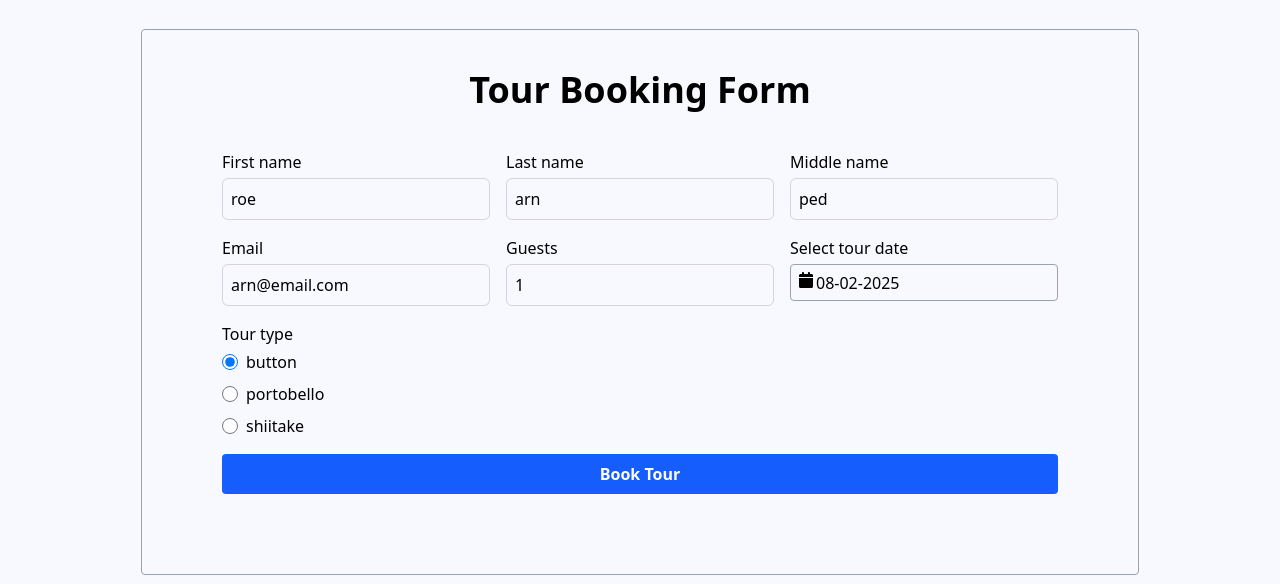
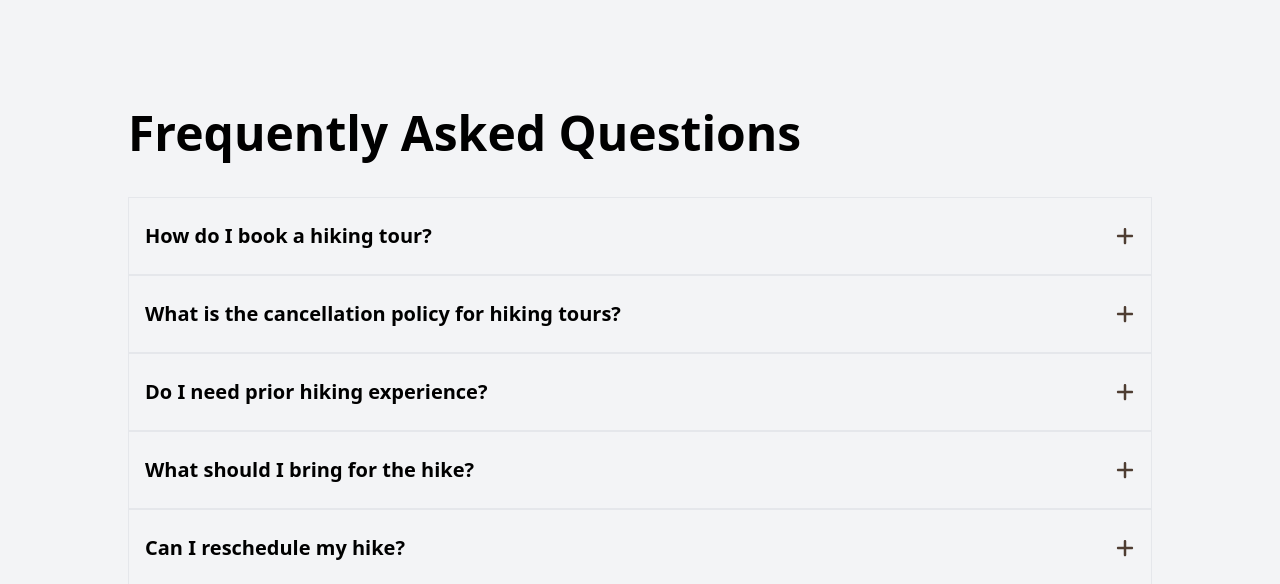
Before and after one commit to roebienbien/kabutehan, a React (Vite) app: page / in a window 1280 px wide. Shown: the part 748-1332 px from the top of the page. Built offline with nearby package versions, Linux system fonts and the light colour scheme.

Commit message:
feat: add priceplan

```diff
--- a/src/components/Navbar.tsx
+++ b/src/components/Navbar.tsx
@@ -7,7 +7,7 @@ import HamburgerMenu from './ui/HamburgerMenu';
 const NavLinks = [
   {
     name: 'Home',
-    url: 'home',
+    url: '/',
   },
   {
     name: 'About',
@@ -35,7 +35,9 @@ const Navbar = () => {
       <div className="mx-auto flex h-14 max-w-[90%] items-center justify-between px-4 text-xl">
         <div className="flex items-center gap-x-12">
           {/* Logo */}
-          <span className="text-2xl font-extrabold">Kabutehan</span>
+          <Link to="/" className="text-2xl font-extrabold">
+            Kabutehan
+          </Link>
 
           {/* Desktop Links */}
           <div className="hidden items-center gap-x-10 text-lg font-medium lg:flex">
--- a/src/components/forms/BookingForm.tsx
+++ b/src/components/forms/BookingForm.tsx
@@ -8,19 +8,36 @@ import {
 } from '../../schema/booking-schema';
 import DatePickerField from './DatePickerField';
 import RadioForm from '../ui/RadioForm';
+import { useState } from 'react';
+import { pricePlans } from '../../pages/homepage/PricePlan';
 
-const options = [
+// const options = [
+//   {
+//     value: 'button',
+//     label: 'button',
+//   },
+//   {
+//     value: 'portobello',
+//     label: 'portobello',
+//   },
+//   {
+//     value: 'shiitake',
+//     label: 'shiitake',
+//   },
+// ];
+
+const steps = [
   {
-    value: 'button',
-    label: 'button',
+    id: 1,
+    title: 'Personal Info',
   },
   {
-    value: 'portobello',
-    label: 'portobello',
+    id: 2,
+    title: 'Tour Details',
   },
   {
-    value: 'shiitake',
-    label: 'shiitake',
+    id: 3,
+    title: 'Payment Confirmation',
   },
 ];
 
@@ -35,17 +52,69 @@ export default function BookingForm() {
     defaultValues: defaultTourValues,
   });
 
+  const [currentStep, setCurrentStep] = useState(1);
+  const [selectedPlan, setSelectedPlan] = useState(pricePlans[1]);
+
   const onSubmit = (data: TourFormData) => {
+    if (currentStep < steps.length) {
+      // if (currentStep < 3) {
+      nextStep();
+      return;
+    }
     alert(JSON.stringify(data));
   };
 
+  const nextStep = () => setCurrentStep((prev) => prev + 1);
+  const prevStep = () => setCurrentStep((prev) => prev - 1);
+
   return (
     <div className="rounded border border-gray-400 p-10">
-      <div className="text-center text-4xl font-bold">Tour Booking Form</div>
+      <div className="mb-4 text-center text-4xl font-bold">
+        Tour Booking Form
+      </div>
+      {/*Stepper*/}
+      <div className="mb-8 flex items-center justify-center gap-x-14">
+        {steps.map((step) => (
+          <div key={step.id} className="flex items-center">
+            {/* Circle */}
+            <div
+              className={`flex h-10 w-10 items-center justify-center rounded-full border-2 ${
+                currentStep === step.id
+                  ? 'border-primary bg-primary text-white'
+                  : currentStep > step.id
+                    ? 'border-secondary bg-secondary text-white'
+                    : 'border-gray-300 text-gray-500'
+              }`}
+            >
+              {step.id}
+            </div>
+
+            {/* Title */}
+            <span
+              className={`ml-2 text-lg font-medium ${
+                currentStep >= step.id ? 'text-primary' : 'text-gray-400'
+              }`}
+            >
+              {step.title}
+            </span>
+          </div>
+        ))}
+      </div>
+
       <form
         onSubmit={handleSubmit(onSubmit)}
-        className="grid grid-cols-3 space-y-4 gap-x-4 p-10"
+        // onKeyDown={(e) => {
+        //   if (e.key === 'Enter' && step < 3) {
+        //     e.preventDefault();
+        //   }
+        // }}
+        className="relative h-[400px] w-[800px] px-10 py-4"
       >
+        <div className="flex-1">
+          {currentStep === 1 && (
+            <div className="h-[300px]">
+              {/* <div className="mb-2 text-2xl font-bold">Step 1: User Info</div> */}
+              <div className="grid grid-cols-3 gap-4">
                 <Input<TourFormData>
                   name="firstName"
                   label="First name"
@@ -74,47 +143,96 @@ export default function BookingForm() {
                   register={register}
                   error={errors.email}
                 />
-        {/* <div className="block"> */}
-        {/*   <label htmlFor="tourType">Tour type</label> */}
-        {/*   <select */}
-        {/*     {...register('tourType')} */}
-        {/*     className="mt-1 block w-full rounded-md border border-gray-300 bg-white p-2" */}
-        {/*   > */}
-        {/*     <option value="button">Button</option> */}
-        {/*     <option value="shiitake">Shiitake</option> */}
-        {/*     <option value="portobello">Portobello</option> */}
-        {/*   </select> */}
+              </div>
+            </div>
+          )}
+          {currentStep === 2 && (
+            <div>
+              {/* <div className="mb-2 text-2xl font-bold">Step 2: Tour Info</div> */}
+              <div className="grid grid-cols-2 gap-x-4">
+                {/* <div> */}
+                {/*   <RadioForm<TourFormData> */}
+                {/*     name="tourType" */}
+                {/*     control={control} */}
+                {/*     options={options} */}
+                {/*     label="Tour type" */}
+                {/*     error={errors.tourType} */}
+                {/*   /> */}
                 {/* </div> */}
-        <Input<TourFormData>
-          name="guests"
-          label="Guests"
-          placeholder="Enter guest"
-          type="number"
-          register={register}
-          error={errors.guests}
-        />
+                <div className="col-span-full flex flex-col gap-y-4">
+                  {/* <div className="flex w-fit overflow-clip rounded-lg border"> */}
+                  <div className="flex w-fit">
+                    {/* <div className="flex"> */}
+                    {pricePlans.map((plan, index) => (
+                      <button
+                        type="button"
+                        key={plan.id}
+                        onClick={() => setSelectedPlan(plan)}
+                        className={`cursor-pointer border border-gray-400 px-8 py-4 font-semibold transition ${selectedPlan.id === plan.id ? 'bg-primary border-primary text-white' : 'text-gray border-gray-400 bg-white'} ${index === 0 ? 'rounded-l-lg' : ''} ${index === pricePlans.length - 1 ? 'rounded-r-lg' : ''} `}
+                      >
+                        {plan.title}
+                      </button>
+                    ))}
+                  </div>
+                  <div>{selectedPlan.title} Details:</div>
+                  <div>{selectedPlan.description}</div>
+                </div>
 
-        <DatePickerField
-          control={control}
-          name="date"
-          label={'Select tour date'}
-          error={errors.date}
-        />
+                {/* <Input<TourFormData> */}
+                {/*   name="guests" */}
+                {/*   label="Guests" */}
+                {/*   placeholder="Enter guest" */}
+                {/*   type="number" */}
+                {/*   register={register} */}
+                {/*   error={errors.guests} */}
+                {/* /> */}
+                {/**/}
+                {/* <DatePickerField */}
+                {/*   control={control} */}
+                {/*   name="date" */}
+                {/*   label={'Select tour date'} */}
+                {/*   error={errors.date} */}
+                {/* /> */}
+              </div>
+            </div>
+          )}
+          {currentStep === 3 && (
+            <div>
+              <div>Confirm Payment</div>
+            </div>
+          )}
+        </div>
 
-        <RadioForm<TourFormData>
-          name="tourType"
-          control={control}
-          options={options}
-          label="Tour type"
-          error={errors.tourType}
-        />
-
+        {/* Navigation buttons */}
+        <div className="absolute right-0 bottom-6 left-0 flex justify-between px-10">
+          {currentStep > 1 ? (
+            <button
+              type="button"
+              onClick={prevStep}
+              className="rounded border px-4 py-2"
+            >
+              Back
+            </button>
+          ) : (
+            <div />
+          )}
+          {currentStep < 3 ? (
             <button
               type="submit"
-          className="col-span-full cursor-pointer rounded bg-blue-600 px-4 py-2 font-bold text-white active:bg-blue-500"
+              // onClick={nextStep}
+              className="rounded bg-blue-500 px-4 py-2 text-white"
             >
-          Book Tour
+              Next
             </button>
+          ) : (
+            <button
+              type="submit"
+              className="rounded bg-green-500 px-4 py-2 text-white"
+            >
+              Submit
+            </button>
+          )}
+        </div>
       </form>
     </div>
   );
--- a/src/components/ui/RadioForm.tsx
+++ b/src/components/ui/RadioForm.tsx
@@ -25,8 +25,6 @@ export default function RadioForm<T extends Record<string, any>>({
   error,
   label,
 }: Props<T>) {
-  // const { control } = useForm();
-  // const [selected, setSelected] = useState('button');
   return (
     <div className="flex flex-col gap-1">
       <label htmlFor={name} className="font-medium">
--- a/src/pages/homepage/Hero.tsx
+++ b/src/pages/homepage/Hero.tsx
@@ -63,9 +63,9 @@ function Hero() {
       <Carousel slides={carouselSlides} autoplayInterval={10_000} />
       {/* <ProductSearch /> */}
       {/* <DatePickerField /> */}
-      <div className="flex justify-center p-20">
-        <BookingForm />
-      </div>
+      {/* <div className="flex justify-center p-20"> */}
+      {/*   <BookingForm /> */}
+      {/* </div> */}
     </div>
   );
 }
--- a/src/pages/homepage/HomePage.tsx
+++ b/src/pages/homepage/HomePage.tsx
@@ -2,6 +2,7 @@ import FAQ from './FAQ';
 import FinalCTA from './FinalCTA';
 import Hero from './Hero';
 import MedicinalFungi from './MedicinalFungi';
+import PricePlan from './PricePlan';
 import Testimonials from './Testimonials';
 import TrackRecordSection from './TrackRecordSection';
 
@@ -13,6 +14,7 @@ const HomePageItems = [
   Hero,
   FAQ,
   MedicinalFungi,
+  PricePlan,
   Testimonials,
   TrackRecordSection,
   FinalCTA,
--- /dev/null
+++ b/src/pages/homepage/PricePlan.tsx
@@ -0,0 +1,107 @@
+import { FaCheck } from 'react-icons/fa6';
+import PrimaryLink from '../../components/ui/buttons/PrimaryLink';
+import H3 from '../../components/ui/typography/H3';
+import P from '../../components/ui/typography/P';
+
+type TPricePlans = {
+  id: string;
+  title: string;
+  subtitle: string;
+  description: string;
+  price: number;
+  features: string[];
+  url: string;
+  popular?: boolean;
+};
+
+export const pricePlans: TPricePlans[] = [
+  {
+    id: 'button',
+    title: 'Button',
+    subtitle: 'basic',
+    description:
+      'A quick taste of the Kabutehan - perfect for curious first-timers',
+    price: 599,
+    features: ['Guided farm tour', 'Free mushroom tea', 'Photo spots access'],
+    url: '/button',
+  },
+  {
+    id: 'portobello',
+    title: 'Portobello',
+    subtitle: 'standard',
+    description:
+      'Hands-on experiece for visitors who want to learn and try mushroom farming',
+    price: 799,
+    features: [
+      'Everything in Button',
+      'Hands-on inoculation activty',
+      'Free mushroom kit',
+    ],
+    url: '/portobello',
+    popular: true,
+  },
+  {
+    id: 'shiitake',
+    title: 'Shiitake',
+    subtitle: 'premium',
+    description:
+      'Full farm-to-table adventure with an immersive fungi experience',
+    price: 999,
+    features: [
+      'Everything in Portobello',
+      'Private group tour',
+      'Special culinary tasting',
+    ],
+    url: '/shiitake',
+  },
+];
+
+function PricePlan() {
+  return (
+    <section className="flex min-h-screen items-center justify-center">
+      <div className="p-20">
+        <H3 className="mb-4 text-center">Price Plan</H3>
+        <div className="grid grid-cols-3 items-stretch gap-10">
+          {pricePlans.map((plan) => (
+            <div
+              key={plan.id}
+              className={`relative flex flex-col items-center gap-y-4 overflow-clip rounded-2xl border-[1.5px] p-8 ${plan.popular ? 'border-primary' : 'border-gray-400'}`}
+            >
+              {/* {plan.popular && ( */}
+              {/*   <div className="absolute -top-3 rounded bg-blue-200 p-2 text-blue-700"> */}
+              {/*     Most Popular */}
+              {/*   </div> */}
+              {/* )} */}
+              {plan.popular && (
+                <div className="absolute top-6 right-[-40px] rotate-45 bg-blue-600 px-10 py-2 text-center text-sm font-semibold text-white shadow-md">
+                  Most Popular
+                </div>
+              )}
+              <div className="flex flex-col justify-center gap-y-1 text-center">
+                <div className="text-2xl font-bold">{plan.title}</div>
+                <div className="text-lg text-gray-500 capitalize">
+                  {plan.subtitle}
+                </div>
+              </div>
+              <P className="text-center">{plan.description}</P>
+              <div className="text-5xl font-bold">₱{plan.price}</div>
+              <div className="flex flex-col gap-y-4">
+                {plan.features.map((feat) => (
+                  <div className="flex items-center gap-x-2">
+                    <FaCheck className="fill-primary" />
+                    <span>{feat}</span>
+                  </div>
+                ))}
+              </div>
+              <PrimaryLink to={'/book'} className="flex w-full justify-center">
+                Book now
+              </PrimaryLink>
+            </div>
+          ))}
+        </div>
+      </div>
+    </section>
+  );
+}
+
+export default PricePlan;
```
Also changed, not shown: src/Router.tsx (+12 -0 lines), src/pages/BookingPage.tsx (added, +11 -0 lines). Lines whose indentation alone changed are shown as unchanged.
